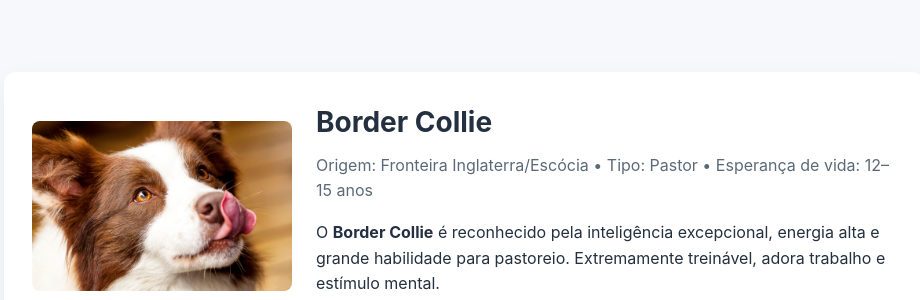
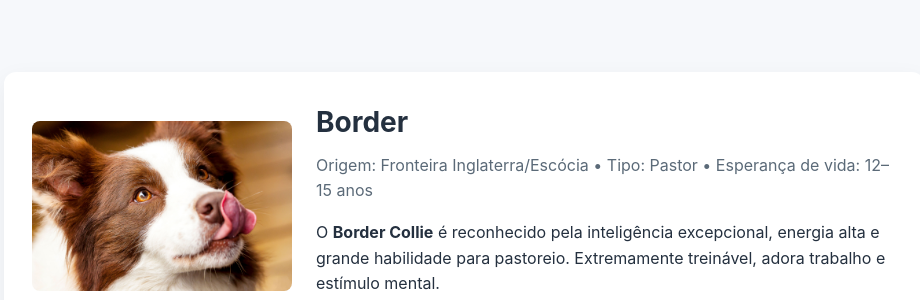
Before and after one commit to rebeccavargas1234-cloud/projeto-invicti, a Flask app: page /border in a window 1280 px wide. Shown: the top 300 px of the page, without its empty margins (176-1096 px from the left). Run offline with Flask 3, Linux system fonts and the light colour scheme.

```diff
--- a/templates/border.html
+++ b/templates/border.html
@@ -12,7 +12,7 @@
       <div class="hero">
         <img src="{{ url_for('static', filename='images/border.jpg') }}" alt="Border Collie">
         <div>
-          <h1>Border Collie</h1>
+          <h1>Border</h1>
           <div class="meta">
             Origem: Fronteira Inglaterra/Escócia • Tipo: Pastor • Esperança de vida: 12–15 anos
           </div>
@@ -59,5 +59,5 @@
     </div>
   </div>
 </body>
+</html>
 </head>
-</html>
```
